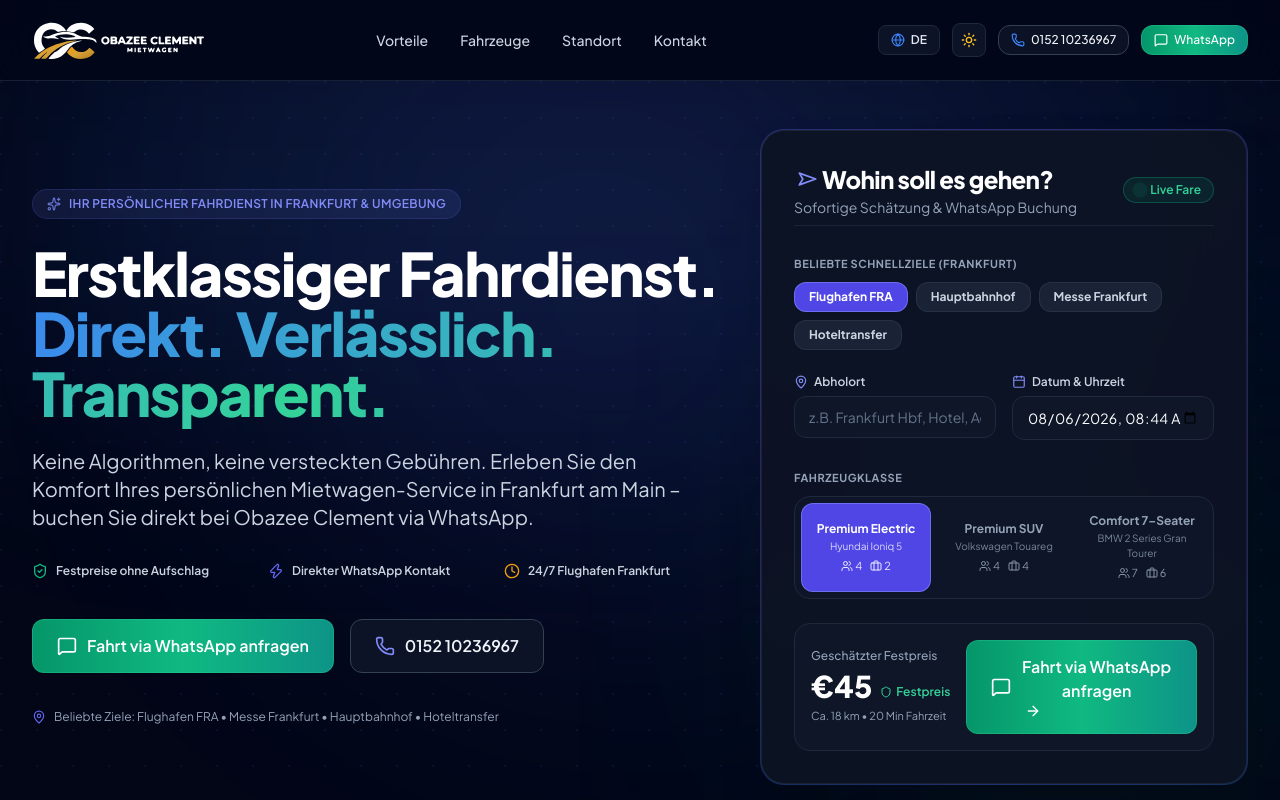
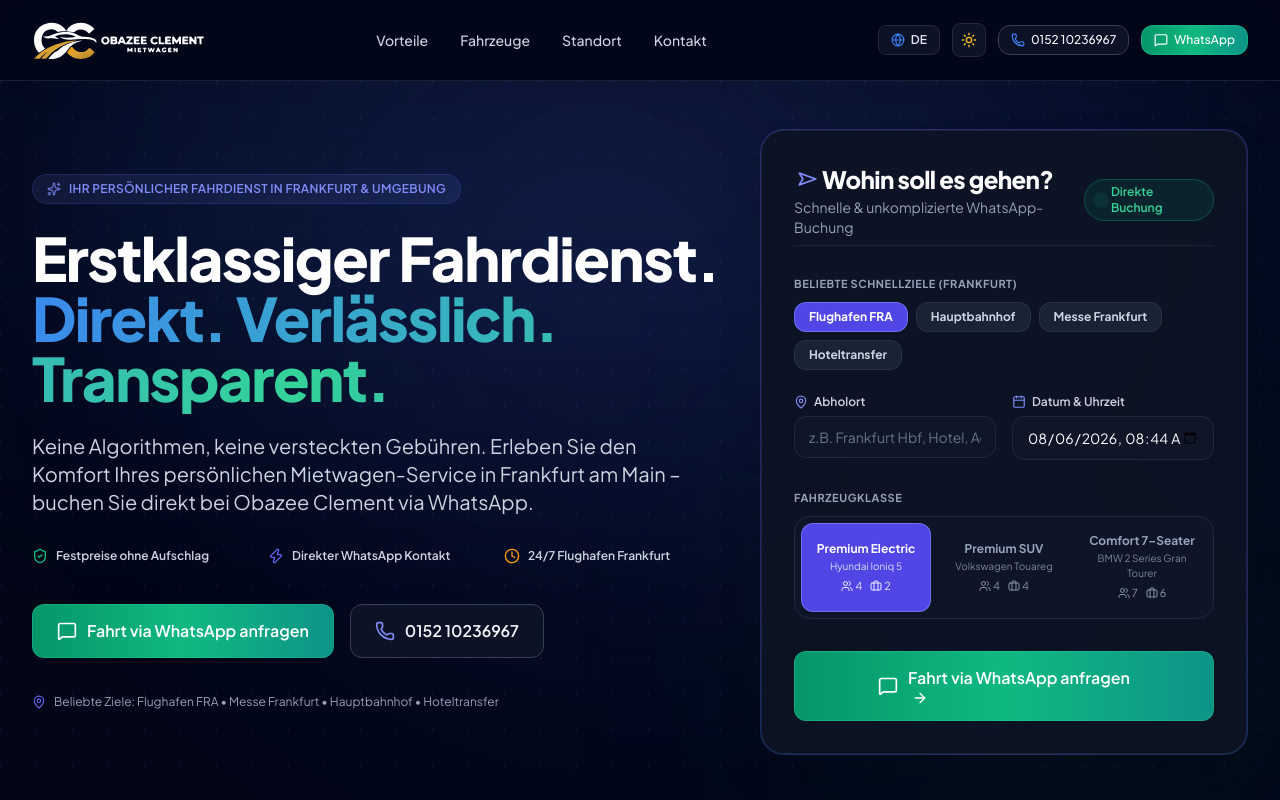
Before and after one commit to BlessedUzama/Mietwagen, a React (Vite) app: page / in a window 1280 px wide. Shown: the top 800 px of the page. Built offline with nearby package versions, Linux system fonts and the light colour scheme.

Commit message:
refactor: remove pricing from booking form and update whatsapp payload

```diff
--- a/src/components/sections/RideEstimator.tsx
+++ b/src/components/sections/RideEstimator.tsx
@@ -1,8 +1,8 @@
 import React, { useState } from 'react';
 import { useTranslation } from 'react-i18next';
-import { MapPin, Navigation, Calendar, Shield, ArrowRight, MessageSquare, Users, Briefcase } from 'lucide-react';
+import { MapPin, Navigation, Calendar, ArrowRight, MessageSquare, Users, Briefcase } from 'lucide-react';
 import { ShinyBordersButton } from '../ui/ShinyBordersButton';
-import { POPULAR_ROUTES, VEHICLE_TIERS, calculateFare } from '../../utils/fareCalculator';
+import { POPULAR_ROUTES, VEHICLE_TIERS } from '../../utils/fareCalculator';
 import type { VehicleTier } from '../../utils/fareCalculator';
 import { useLanguage } from '../../context/LanguageContext';
 
@@ -26,7 +26,6 @@
   const [selectedTier, setSelectedTier] = useState<'electric' | 'suv' | 'van7'>('electric');
   const [pickupDate, setPickupDate] = useState<string>(getInitialLocalDateTime);
 
-  const fareResult = calculateFare(selectedRouteId, selectedTier);
   const activeRoute = POPULAR_ROUTES.find((r) => r.id === selectedRouteId);
 
   const handleSelectRoute = (routeId: string) => {
@@ -38,7 +37,7 @@
   };
 
   const currentTierObj: VehicleTier =
-    VEHICLE_TIERS.find((t) => t.id === selectedTier) || VEHICLE_TIERS[0];
+    VEHICLE_TIERS.find((tier) => tier.id === selectedTier) || VEHICLE_TIERS[0];
 
   const handleWhatsAppBooking = () => {
     const destinationName = activeRoute
@@ -56,7 +55,6 @@
 🏁 Ziel: ${destinationName}
 📅 Datum/Zeit: ${dateText}
 🚘 Fahrzeug: ${tierName} (${currentTierObj.sampleModel})
-💰 Festpreis: ca. €${fareResult.fare}
 
 Bitte bestätigen Sie meine Anfrage. Danke!`;
 
@@ -70,7 +68,7 @@
       <div className="absolute -inset-4 rounded-[32px] bg-[radial-gradient(ellipse_at_center,_var(--tw-gradient-stops))] from-indigo-600/25 via-purple-600/15 to-transparent pointer-events-none transform-gpu contain-paint -z-10" />
 
       <div className="p-6 sm:p-8 bg-white/95 dark:bg-[#0B1220]/95 text-slate-900 dark:text-white rounded-[23px] space-y-6 backdrop-blur-xl border border-slate-200/80 dark:border-slate-800/80 transition-colors duration-300">
-        {/* Header Title & Live Badge */}
+        {/* Header Title & Status Badge */}
         <div className="flex items-center justify-between pb-2 border-b border-slate-100 dark:border-slate-800/80">
           <div>
             <h3 className="text-xl sm:text-2xl font-extrabold text-slate-900 dark:text-white tracking-tight flex items-center gap-2">
@@ -83,11 +81,11 @@
           </div>
           <span className="inline-flex items-center gap-1.5 px-3 py-1 rounded-full bg-emerald-500/10 border border-emerald-500/30 text-emerald-600 dark:text-emerald-400 text-xs font-semibold">
             <span className="w-2 h-2 rounded-full bg-emerald-500 animate-ping" />
-            Live Fare
+            {language === 'de' ? 'Direkte Buchung' : 'Direct Booking'}
           </span>
         </div>
 
-        {/* Quick Destination Chips - Vibrant Purple & Indigo Gradient */}
+        {/* Quick Destination Chips */}
         <div className="space-y-2">
           <label className="text-[11px] font-bold uppercase tracking-wider text-slate-500 dark:text-slate-400">
             {t('hero.quickLocationsHeader')}
@@ -148,7 +146,7 @@
           </div>
         </div>
 
-        {/* Vehicle Class Switcher Tabs - Vibrant Purple Gradient Cards */}
+        {/* Vehicle Class Switcher Tabs */}
         <div className="space-y-2">
           <label className="text-[11px] font-bold uppercase tracking-wider text-slate-500 dark:text-slate-400">
             {t('hero.vehicleLabel')}
@@ -183,26 +181,12 @@
           </div>
         </div>
 
-        {/* Price Output & Emerald Conversion Box */}
-        <div className="p-4 rounded-2xl bg-slate-50 dark:bg-slate-900/90 border border-slate-200/80 dark:border-slate-800 flex flex-col sm:flex-row items-center justify-between gap-4">
-          <div className="text-left space-y-1">
-            <span className="text-xs text-slate-500 dark:text-slate-400 font-medium block">
-              {t('hero.estimatedFare')}
-            </span>
-            <div className="flex items-baseline gap-2">
-              <span className="text-3xl font-black text-slate-900 dark:text-white">€{fareResult.fare}</span>
-              <span className="text-xs text-emerald-600 dark:text-emerald-400 font-semibold flex items-center gap-1">
-                <Shield className="w-3 h-3" /> {t('hero.fixedPriceTag')}
-              </span>
-            </div>
-            <p className="text-[11px] text-slate-500 dark:text-slate-400">
-              {t('hero.fareCalcDetails', { km: fareResult.km, mins: fareResult.mins })}
-            </p>
-          </div>
-
+        {/* Full-Width Primary WhatsApp CTA Container */}
+        <div className="pt-2">
           <ShinyBordersButton
             variant="whatsapp"
             size="lg"
+            fullWidth
             onClick={handleWhatsAppBooking}
             className="observe-wa-btn"
             icon={<MessageSquare className="w-5 h-5 text-white" />}
--- a/src/i18n/locales/de.json
+++ b/src/i18n/locales/de.json
@@ -17,7 +17,7 @@
     "titleSubline": "Direkt. Verlässlich. Transparent.",
     "subtitle": "Keine Algorithmen, keine versteckten Gebühren. Erleben Sie den Komfort Ihres persönlichen Mietwagen-Service in Frankfurt am Main – buchen Sie direkt bei Obazee Clement via WhatsApp.",
     "bookingCardTitle": "Wohin soll es gehen?",
-    "bookingCardSub": "Sofortige Schätzung & WhatsApp Buchung",
+    "bookingCardSub": "Schnelle & unkomplizierte WhatsApp-Buchung",
     "pickupLabel": "Abholort",
     "pickupPlaceholder": "z.B. Frankfurt Hbf, Hotel, Adresse",
     "dropoffLabel": "Zielort",
--- a/src/i18n/locales/en.json
+++ b/src/i18n/locales/en.json
@@ -17,7 +17,7 @@
     "titleSubline": "Direct. Reliable. Transparent.",
     "subtitle": "No algorithms, no surprise surge fees. Experience the comfort of your personal ride service in Frankfurt am Main – book directly with Obazee Clement via WhatsApp.",
     "bookingCardTitle": "Where to?",
-    "bookingCardSub": "Instant fare calculation & WhatsApp booking",
+    "bookingCardSub": "Quick & direct WhatsApp booking",
     "pickupLabel": "Pickup Location",
     "pickupPlaceholder": "e.g. Frankfurt Main Station, Hotel, Address",
     "dropoffLabel": "Destination",
```
